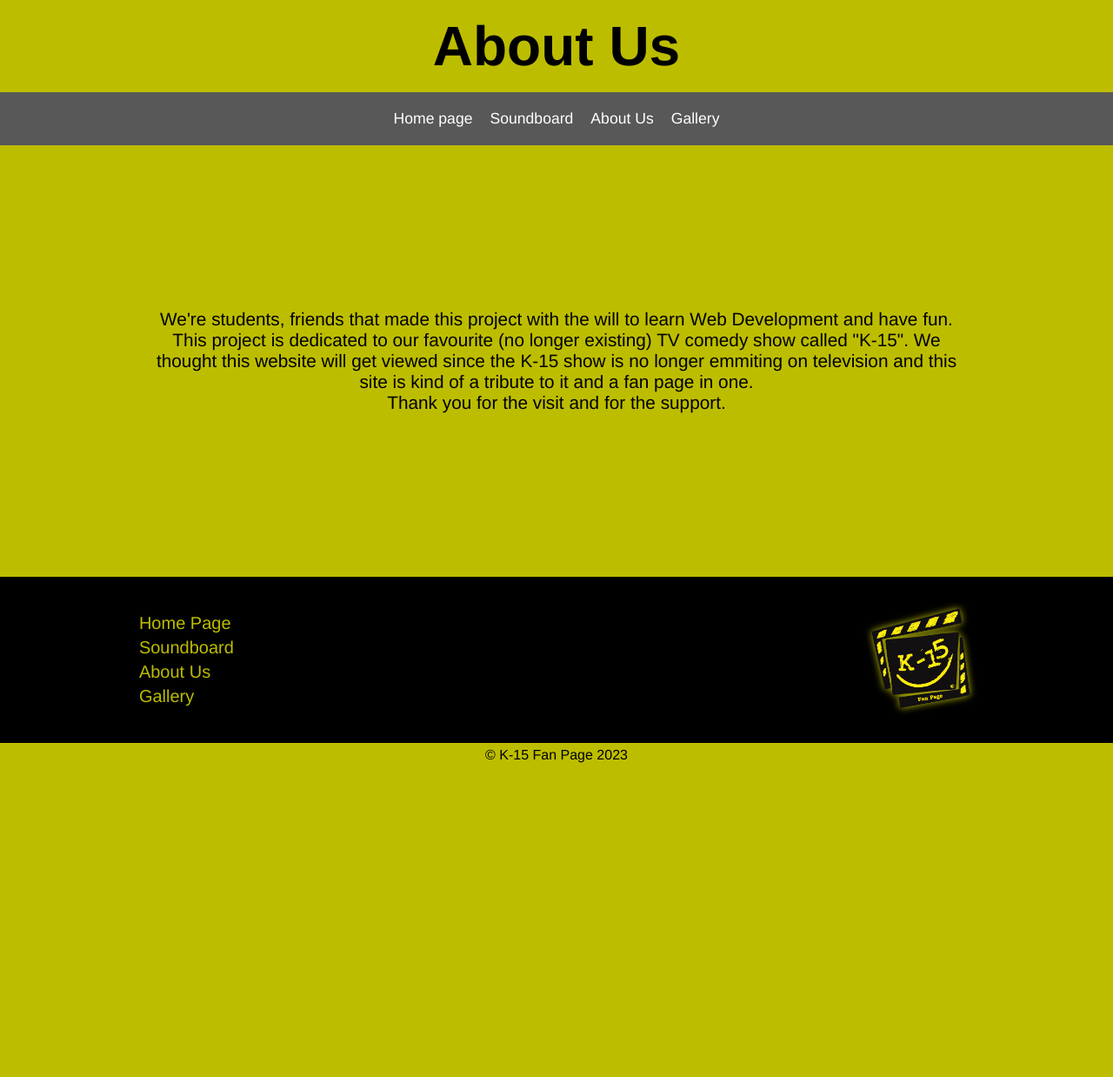
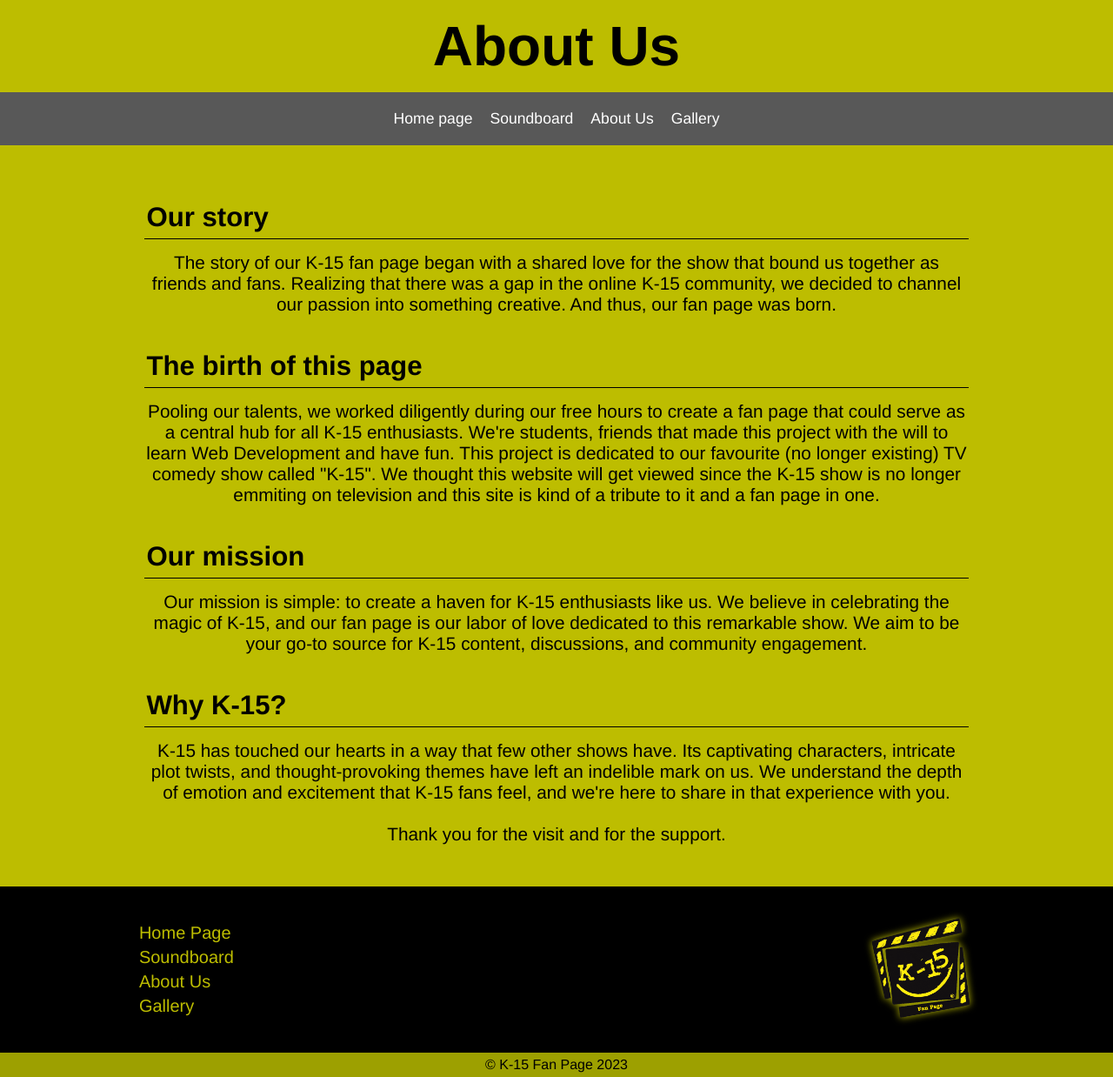
Before and after one commit to K15FanPage/K15FanPage.github.io, a PHP site: page /about-us.html in a window 1280 px wide. Shown: the whole page at 87% size. Before the commit the page ends 877 px from the top, so only its background shows below. Run offline with PHP 8.4, Linux system fonts and the light colour scheme.

Commit message:
update na about

```diff
--- a/about-us.html
+++ b/about-us.html
@@ -35,11 +35,43 @@
     <section class="main-section about-us">
         <div class="container">
             <p>
-                We're students, friends that made this project with the will to learn Web Development and have fun. This
-                project is dedicated to our favourite (no longer existing) TV comedy show called "K-15". We thought this
-                website will get viewed since the K-15 show is no longer emmiting on television and this site is kind of
-                a tribute to it and a fan page in one. <br>
-                Thank you for the visit and for the support.
+            <h2 id="about-us-subtitle">
+                <span>Our story</span>
+            </h2>
+            The story of our K-15 fan page began with a shared love for the show that bound us together as friends
+            and fans. Realizing that there was a gap in the online K-15 community, we decided to channel our passion
+            into something creative. And thus, our fan page was born.
+            <br>
+            <br>
+            <h2 id="about-us-subtitle">
+                <span id="right-slide">The birth of this page</span>
+            </h2>
+            Pooling our talents, we worked diligently during our free hours to create a fan page that could serve as
+            a central hub for all K-15 enthusiasts.
+            We're students, friends that made this project with the will to learn Web Development and have fun. This
+            project is dedicated to our favourite (no longer existing) TV comedy show called "K-15". We thought this
+            website will get viewed since the K-15 show is no longer emmiting on television and this site is kind of
+            a tribute to it and a fan page in one.
+            <br>
+            <br>
+            <h2 id="about-us-subtitle">
+                <span>Our mission</span>
+            </h2>
+            Our mission is simple: to create a haven for K-15 enthusiasts like us. We believe in celebrating the
+            magic of K-15, and our fan page is our labor of love dedicated to this remarkable show. We aim to be
+            your go-to source for K-15 content, discussions, and community engagement.
+            <br>
+            <br>
+            <h2 id="about-us-subtitle">
+                <span id="right-slide">Why K-15?</span>
+            </h2>
+            K-15 has touched our hearts in a way that few other shows have. Its captivating characters, intricate plot
+            twists, and thought-provoking themes have left an indelible mark on us. We understand the depth of emotion
+            and excitement that K-15 fans feel, and we're here to share in that experience with you.
+            <br>
+            <br>
+            Thank you for the visit and for the support.
+
             </p>
         </div>
     </section>
--- a/animations.css
+++ b/animations.css
@@ -40,7 +40,7 @@
 
 @keyframes zoom-in-scale {
   from {
-    transform: scale(0.8);
+    transform: scale(0.9);
   }
 
   to {
--- a/style.css
+++ b/style.css
@@ -495,13 +495,32 @@ footer ul li a {
 }
 
 .about-us {
-  height: 50vh;
   font-size: 2.6vh;
 }
 
 #end-footer {
-  background-color: rgb(189, 189, 0);
+  background-color: rgb(157, 160, 0);
   font-size: 2vh;
   padding: 5px;
   color: black;
 }
+
+#about-us-subtitle {
+  margin: 15px 0;
+  padding: 2px;
+  text-align: left;
+  border: 1px solid black;
+  border-top: 0;
+  border-right: 0;
+  border-left: 0;
+  height: 40px;
+}
+
+#about-us-subtitle span {
+  position: absolute;
+  animation: slide-left 1.3s;
+}
+
+#about-us-subtitle #right-slide {
+  animation: slide-right 1.3s !important;
+}
```
